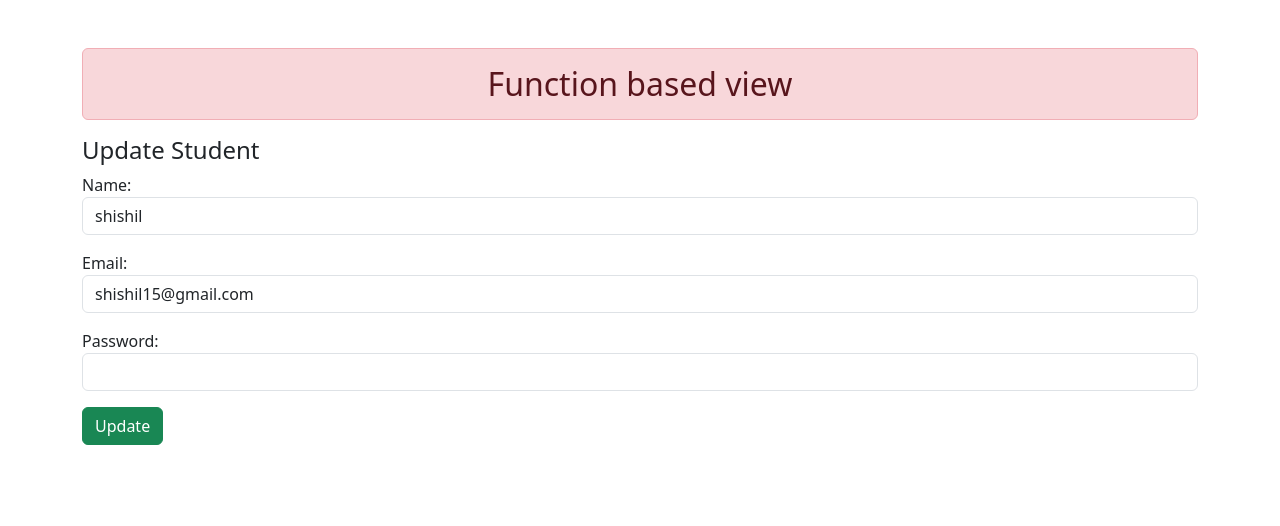
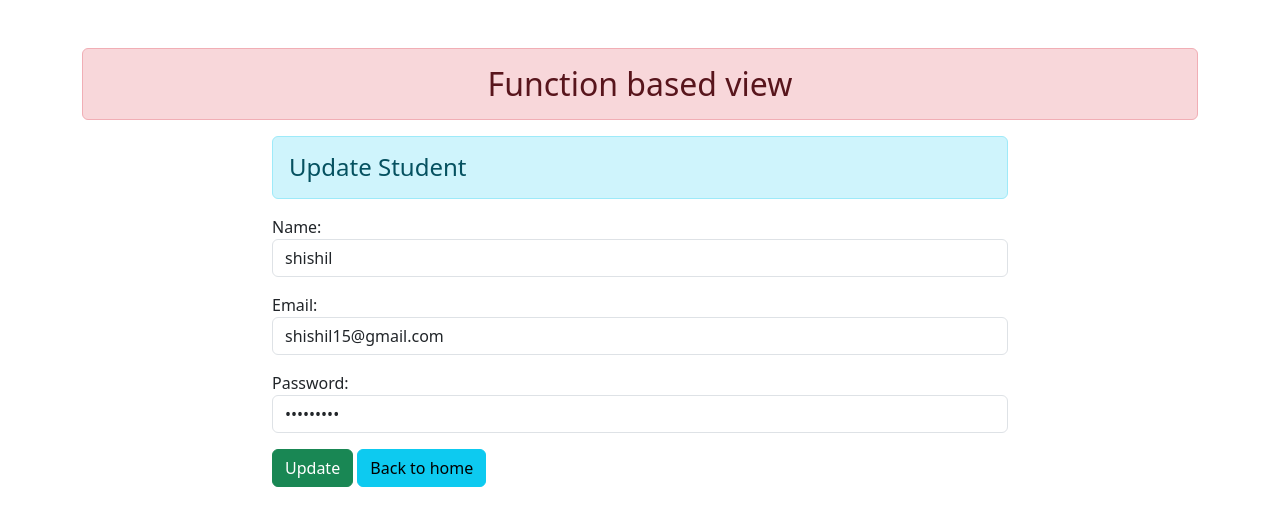
Before and after one commit to HimaniRouniyar/django-crud-project, a Django app: page /update/2/ in a window 1280 px wide. Shown: the top 526 px of the page. Run offline with Django 5.2, Linux system fonts and the light colour scheme; data comes from the database, SQL or seed files in the repository; some libraries are stand-ins or nearby versions.

Commit message:
Added update and delete functionality

```diff
--- a/enroll/forms.py
+++ b/enroll/forms.py
@@ -8,5 +8,5 @@ class StudentRegistartion(forms.ModelForm):
         widgets = {
             'name': forms.TextInput(attrs={'class':'form-control'}),
             'email': forms.EmailInput(attrs={'class':'form-control'}),
-            'password': forms.PasswordInput(attrs={'class':'form-control'}),
+            'password': forms.PasswordInput(render_value=True,attrs={'class':'form-control'}),
         }
--- a/enroll/templates/enroll/updatestu.html
+++ b/enroll/templates/enroll/updatestu.html
@@ -1,11 +1,16 @@
 {% extends 'enroll/base.html' %}
 {% block body %}
-<h4>Update Student</h4>
+<div class="row">
+<div class="col-sm-8 offset-2">
+<h4 class="alert alert-info">Update Student</h4>
 <form method="POST">
 {% csrf_token %}
 {{form.as_p}}
 <input type="submit"
            value="Update"
            class="btn btn-success">
+<a href="/" class="btn btn-info">Back to home</a>
 </form>
+</div>
+</div>
 {% endblock %}
```
